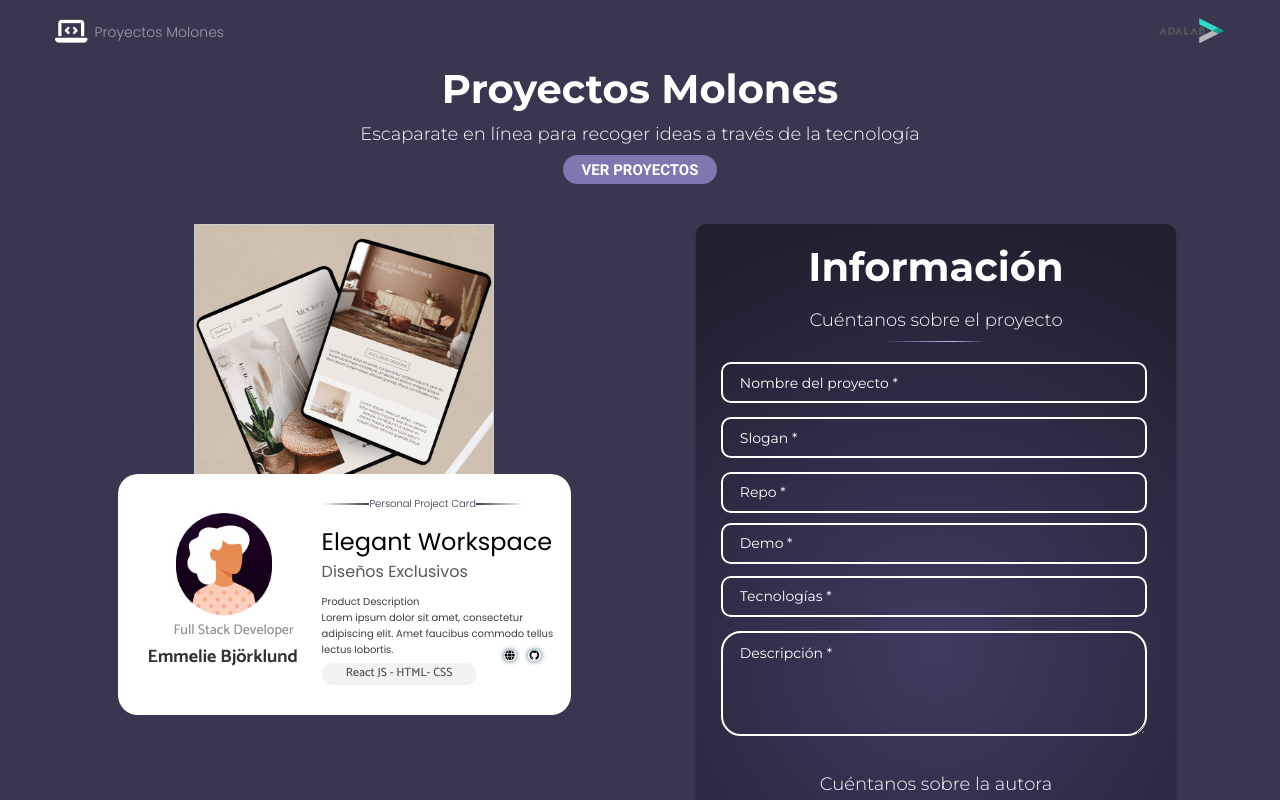
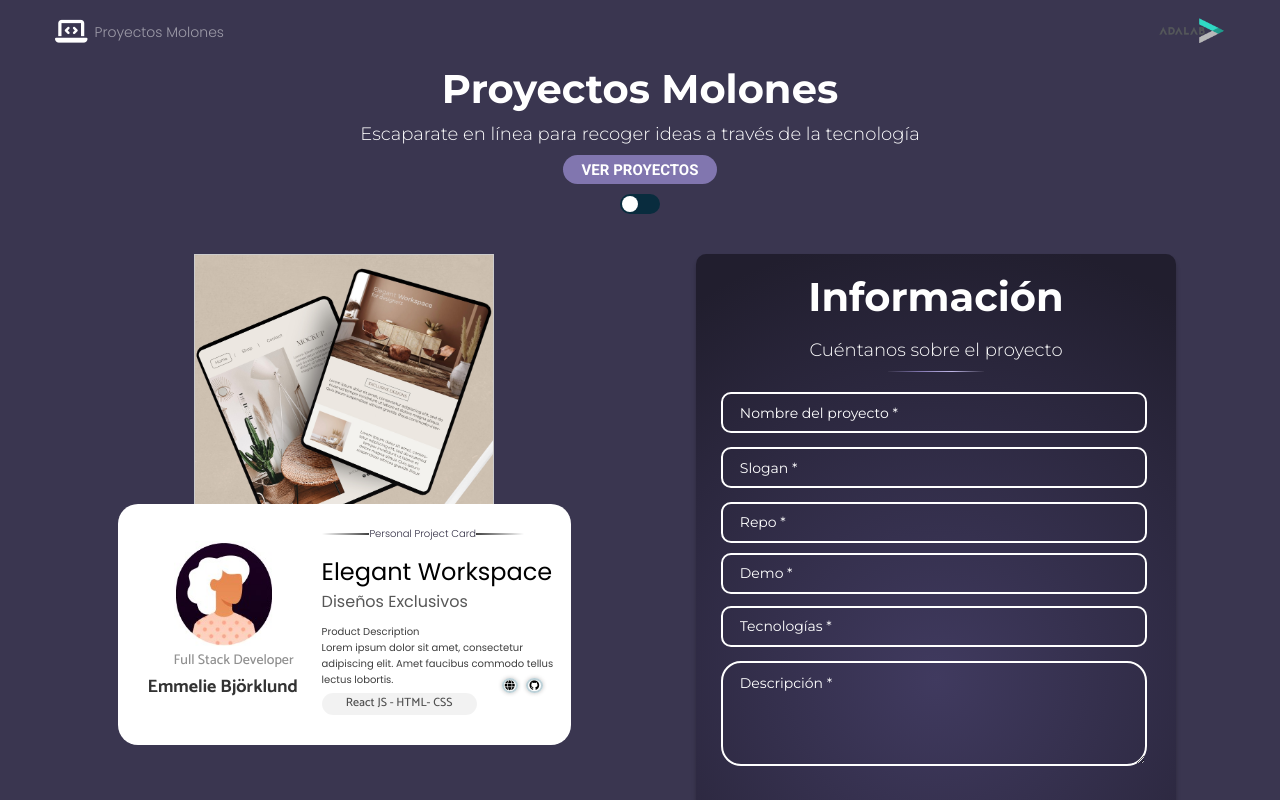
Before and after one commit to Adalab/project-promo-u-module-3-team-4, a React (Vite) app: page / in a window 1280 px wide. Shown: the top 800 px of the page. Built offline with nearby package versions, Linux system fonts and the light colour scheme.

Commit message:
add button checked

```diff
--- a/package.json
+++ b/package.json
@@ -15,6 +15,7 @@
     "node-sass": "^9.0.0",
     "react": "^18.2.0",
     "react-dom": "^18.2.0",
+    "react-icons": "^4.11.0",
     "react-router-dom": "^6.17.0"
   },
   "devDependencies": {
--- a/src/components/hero/Hero.jsx
+++ b/src/components/hero/Hero.jsx
@@ -8,6 +8,10 @@ const Hero = () => {
         <p className='hero__text'>Escaparate en línea para recoger ideas a través de la tecnología</p>
         <button className='hero__button'>Ver proyectos</button>
 
+        <label>
+          <input type="checkbox" />
+          <span className='check'></span>
+        </label>
       </section>
     );
 }
--- a/src/styles/layout/hero.scss
+++ b/src/styles/layout/hero.scss
@@ -44,3 +44,56 @@
 
   }
 }
+
+input[type="checkbox"] {
+  -webkit-appearance: none;
+  visibility: hidden;
+  display: none;
+}
+
+.check {
+  position: relative;
+  display: block;
+  width: 4rem;
+  height: 2rem;
+  background: #092c3e;
+  cursor: pointer;
+  border-radius: 2rem;
+  overflow: hidden;
+  transition: ease-in 0.5s;
+}
+input[type="checkbox"]:checked ~ .check {
+  background: #fff;
+}
+.check:before {
+  content: '';
+  position: absolute;
+  top: 0.2rem;
+  left: 0.2rem;
+  background: #fff;
+  width: 1.6rem;
+  height: 1.6rem;
+  border-radius: 50%;
+  transition: 0.5s;
+}
+
+input[type="checkbox"]:checked ~ .check:before {
+    transform: translateX(-5rem);
+}
+
+.check:after {
+  content: '';
+  position: absolute;
+  top: 0.2rem;
+  left: 0.2rem;
+  background: #092c3e;
+  width: 1.6rem;
+  height: 1.6rem;
+  border-radius: 50%;
+  transition: 0.5s;
+  transform: translateX(5rem);
+}
+
+input[type="checkbox"]:checked ~ .check:after {
+    transform: translateX(0rem);
+}
```
Also changed, not shown: 1 other file (tests, documents, lock files or other folders).
